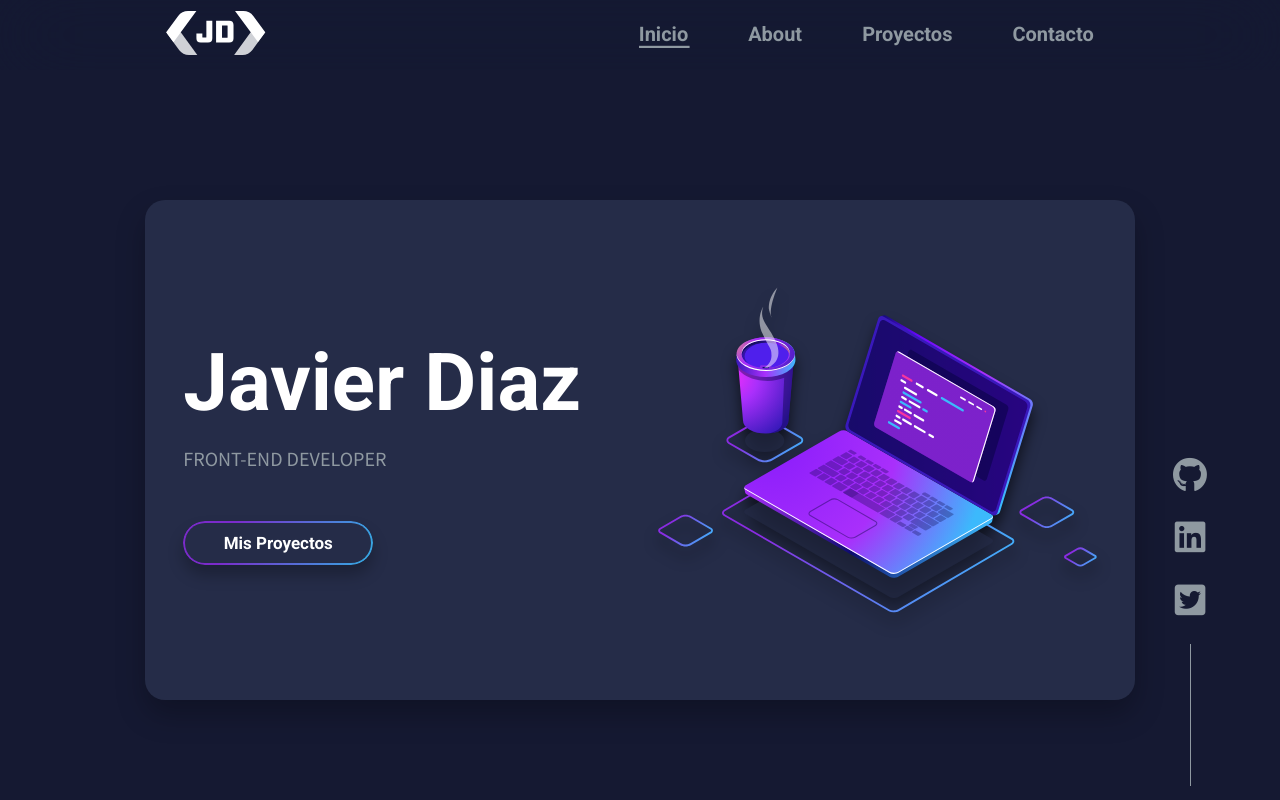
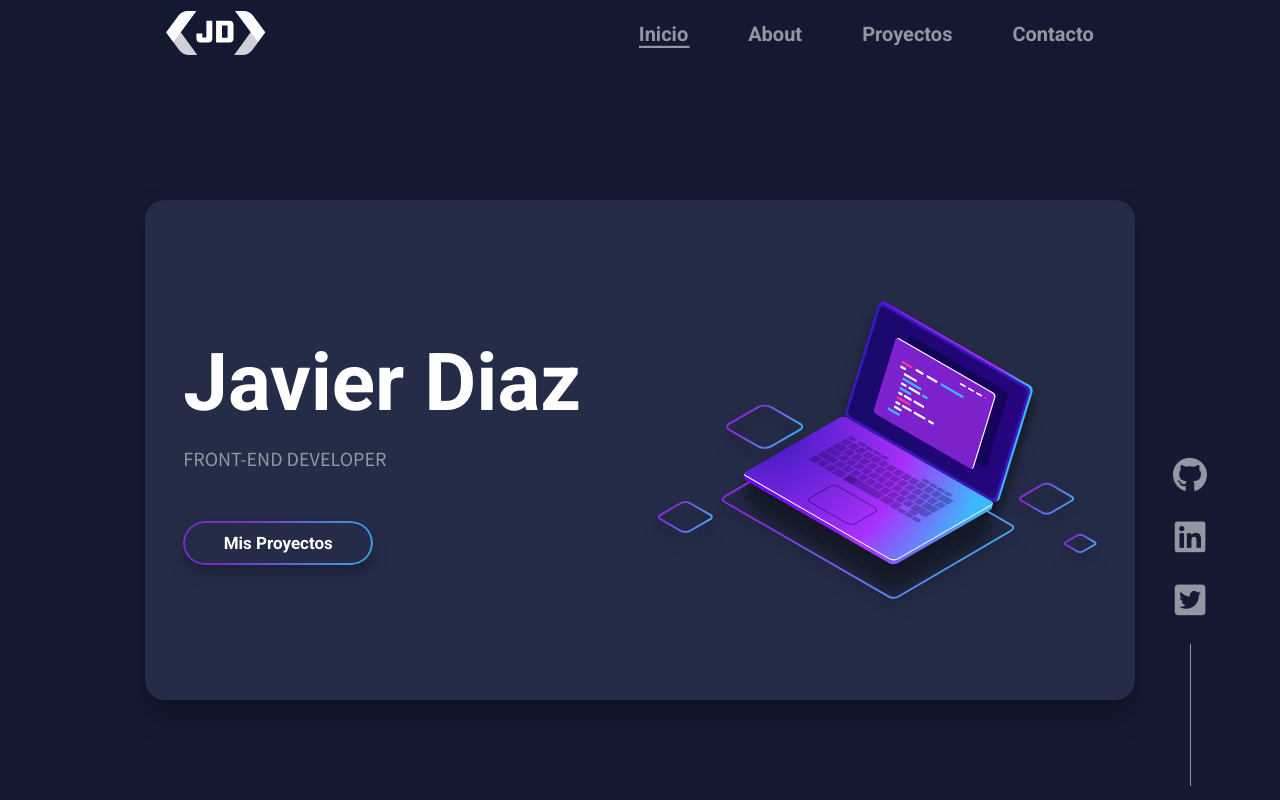
Before and after one commit to Aromd/Portfolio, a React (Create React App) app: page / in a window 1280 px wide. Shown: the top 800 px of the page. Built offline with nearby package versions, Linux system fonts and the light colour scheme.

Commit message:
cambio hero logo

```diff
--- a/src/components/Hero/Hero.tsx
+++ b/src/components/Hero/Hero.tsx
@@ -50,7 +50,7 @@ const Hero: React.FC = () => {
             </DescriptionContainer>
             <LogoContainer>
                 {/* <p>JD</p> */}
-                <img src="/assets/laptop-hero.svg" alt="LogoJotaDe" />
+                <img src="/assets/laptop-hero2.svg" alt="LogoJotaDe" />
             </LogoContainer>
             </SecondHeroContainer>
             </CSSTransition>
```
Also changed, not shown: public/assets/laptop-hero.svg, public/assets/laptop-hero2.svg (added).
